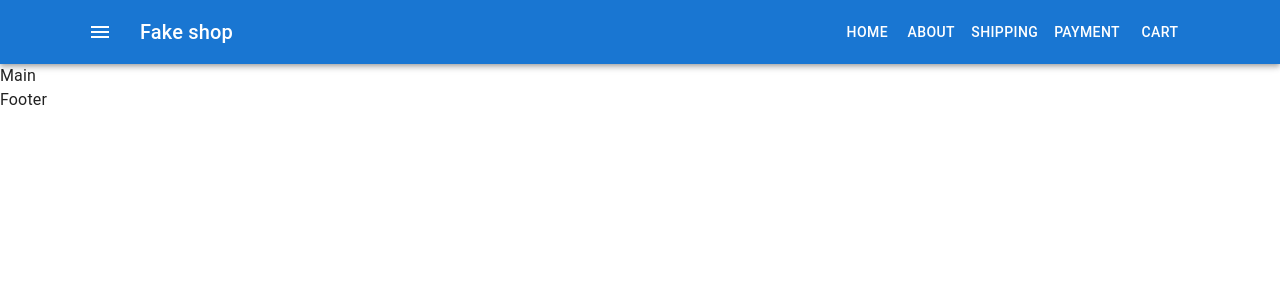
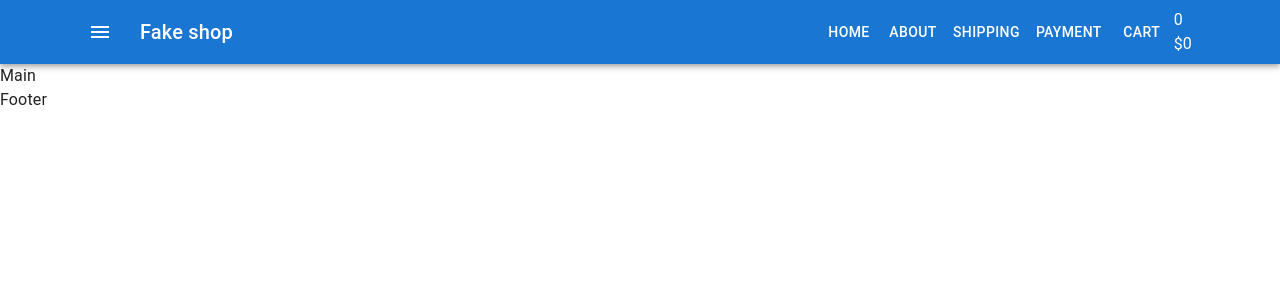
Before and after one commit to OlexanderChekmarev/fake-shop, a React (Create React App) app: page / in a window 1280 px wide. Shown: the top 300 px of the page. Built offline with nearby package versions, Linux system fonts and the light colour scheme.

Commit message:
add CartHeader

```diff
--- /dev/null
+++ b/src/components/Cart/CartHeader.tsx
@@ -0,0 +1,14 @@
+import React from 'react'
+
+type Props = {}
+
+const CartHeader = (props: Props) => {
+    return (
+        <div>
+            <div>0</div>
+            <div>$0</div>
+        </div>
+    )
+}
+
+export default CartHeader
--- a/src/container/Header/Header.tsx
+++ b/src/container/Header/Header.tsx
@@ -6,6 +6,7 @@ import IconButton from '@mui/material/IconButton'
 import MenuIcon from '@mui/icons-material/Menu'
 import Container from '@mui/material/Container'
 import Menu from 'components/Menu/Menu'
+import CartHeader from 'components/Cart/CartHeader'
 
 type Props = {}
 
@@ -32,6 +33,7 @@ const Header = (props: Props) => {
                             Fake shop
                         </Typography>
                         <Menu />
+                        <CartHeader />
                     </Toolbar>
                 </Container>
             </AppBar>
```
